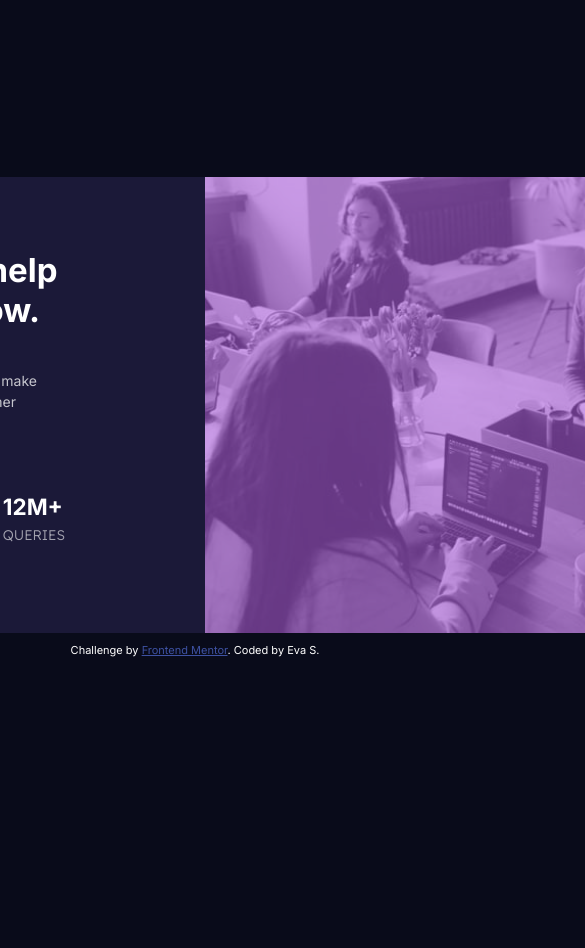
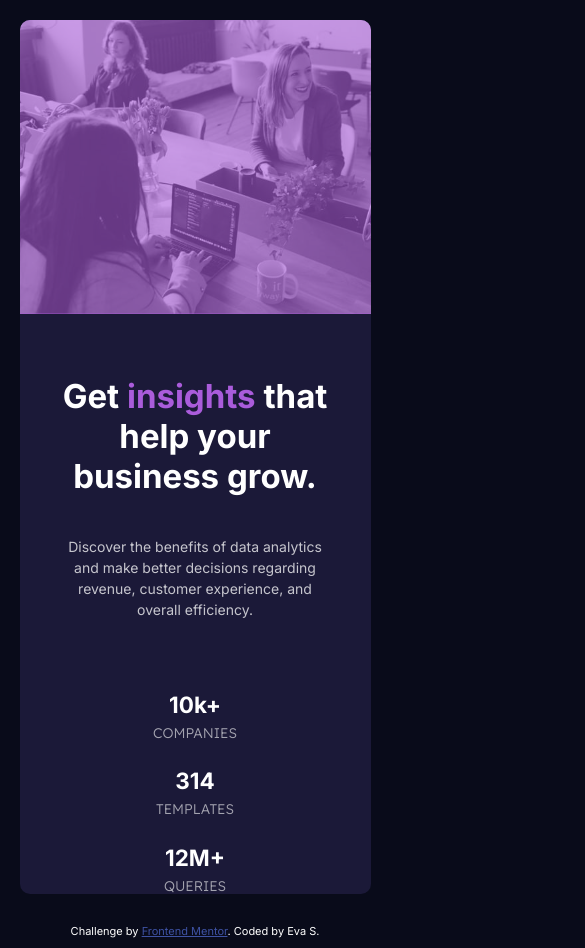
Before and after one commit to evasa2024/stats-preview-card-component, a plain HTML site: page index.html in a window 390 px wide. Shown: the top 948 px of the page, 585 px wide, since content can reach past the window. Before the commit the page ends 844 px from the top, so only its background shows below. Drawn offline with Linux system fonts and the light colour scheme.

Commit message:
Responsive version 1, correcte mais à améliorer

```diff
--- a/index.html
+++ b/index.html
@@ -46,7 +46,7 @@
     </div>
 
     <div class="container-image">
-      <img src="images/image-header-desktop.jpg" alt="Working people">
+      <img class='myimage' src="images/image-header-desktop.jpg" alt="Working people">
     </div>
 
   </div>
--- a/style.css
+++ b/style.css
@@ -23,14 +23,7 @@ body{
     overflow: hidden;
     display: flex;
     flex-direction: row;
-
 }
-
-/*@media (max-width:825px) {
-    .container {
-      flex-direction: column;
-    }
-}*/
 
 .container-text{
     margin: 50px 140px 50px 70px;
@@ -82,5 +75,30 @@ img{
     filter: opacity(40%);
 }
 
+@media (max-width:1100px) {
+    .container {
+        width:90%;
+        flex-direction: column-reverse;
+        margin:20px
+    }
+    .container-stat{
+        flex-direction: column;
+        text-align: center;
+    }
+    .container-text{
+        text-align: center;
+        margin:40px;
+        height:500px;
+    }
+    img{
+        width: 100%;
+        height:110%;
+        scale: 1.025;
+    }
+    .stat{
+        margin: 10px 0px;
+    }
+}
+
 .attribution { font-size: 11px;text-align:center;margin:10px;}
 .attribution a { color: hsl(228, 45%, 44%); }
```
